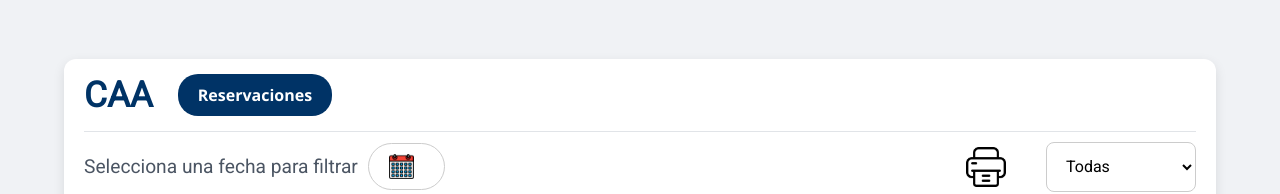
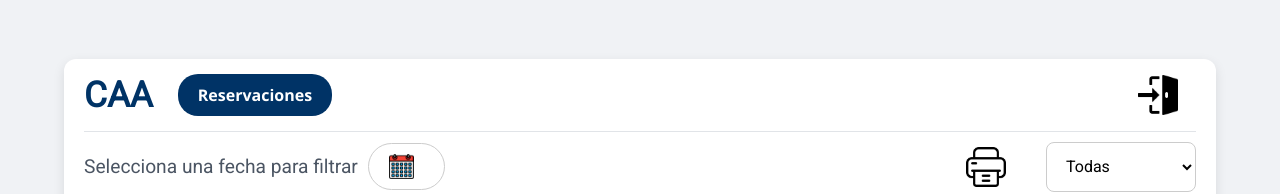
Before and after one commit to Fernando200519/sistema-reservas-asesorias, a website built with Vite: page src/renderer/asesor/asesorNuevo.html in a window 1280 px wide. Shown: the top 194 px of the page. Built offline with nearby package versions, Linux system fonts and the light colour scheme.

Commit message:
Incremento (pre) final del asesor v2

```diff
--- a/src/renderer/asesor/asesorNuevo.css
+++ b/src/renderer/asesor/asesorNuevo.css
@@ -24,14 +24,17 @@ body {
 .header {
     display: flex;
     align-items: center;
-    gap: 25px;
+    /* gap: 25px; */ /* El gap puede empujar el botón si no se maneja con justify-content */
+    justify-content: flex-start; /* Alinea los elementos principales (h1, h2) a la izquierda */
     padding: 15px 0;
     border-bottom: 1px solid #e1e4e8;
+    position: relative; /* Necesario para posicionar el botón de salir absolutamente */
 }
 
 .header h1 {
     color: #003366;
     font-size: 2.2rem;
+    margin-right: 25px; /* Reemplaza el gap para el espaciado entre h1 y h2 si es necesario */
 }
 
 .header h2 {
@@ -43,6 +46,27 @@ body {
     font-weight: bold;
     text-transform: none;
     font-family: 'Segoe UI', sans-serif;
+}
+
+/* Estilos para el botón de Salir */
+.boton-salir-icono {
+  position: absolute;
+  top: 50%;
+  right: 10px; /* Ajusta este valor para el espaciado desde la derecha */
+  transform: translateY(-50%);
+  padding: 5px; /* Un padding más pequeño si no hay fondo en hover */
+  cursor: pointer;
+  transition: transform 0.3s ease-in-out; /* Transición solo para transform */
+}
+
+.boton-salir-icono:hover {
+  transform: translateY(-50%) scale(1.1); /* Combina el centrado vertical con la escala */
+}
+
+#iconoSalir {
+  width: 46px; /* Ajusta al tamaño de tu ícono */
+  height: 46px; /* Ajusta al tamaño de tu ícono */
+  display: block; /* Para evitar espacio extra */
 }
 
 .filtros{
--- a/src/renderer/asesor/asesorNuevo.html
+++ b/src/renderer/asesor/asesorNuevo.html
@@ -13,6 +13,10 @@
     <div class="header">
       <h1>CAA</h1>
       <h2>Reservaciones</h2>
+      <!-- Botón de Salir -->
+      <a href="../login/login.html" id="botonSalir" class="boton-salir-icono" title="Salir">
+        <img src="../../../assets/door.png" alt="Salir" id="iconoSalir">
+      </a>
     </div>
 
     <div class="filtros">
```
Also changed, not shown: assets/door.png (added).
